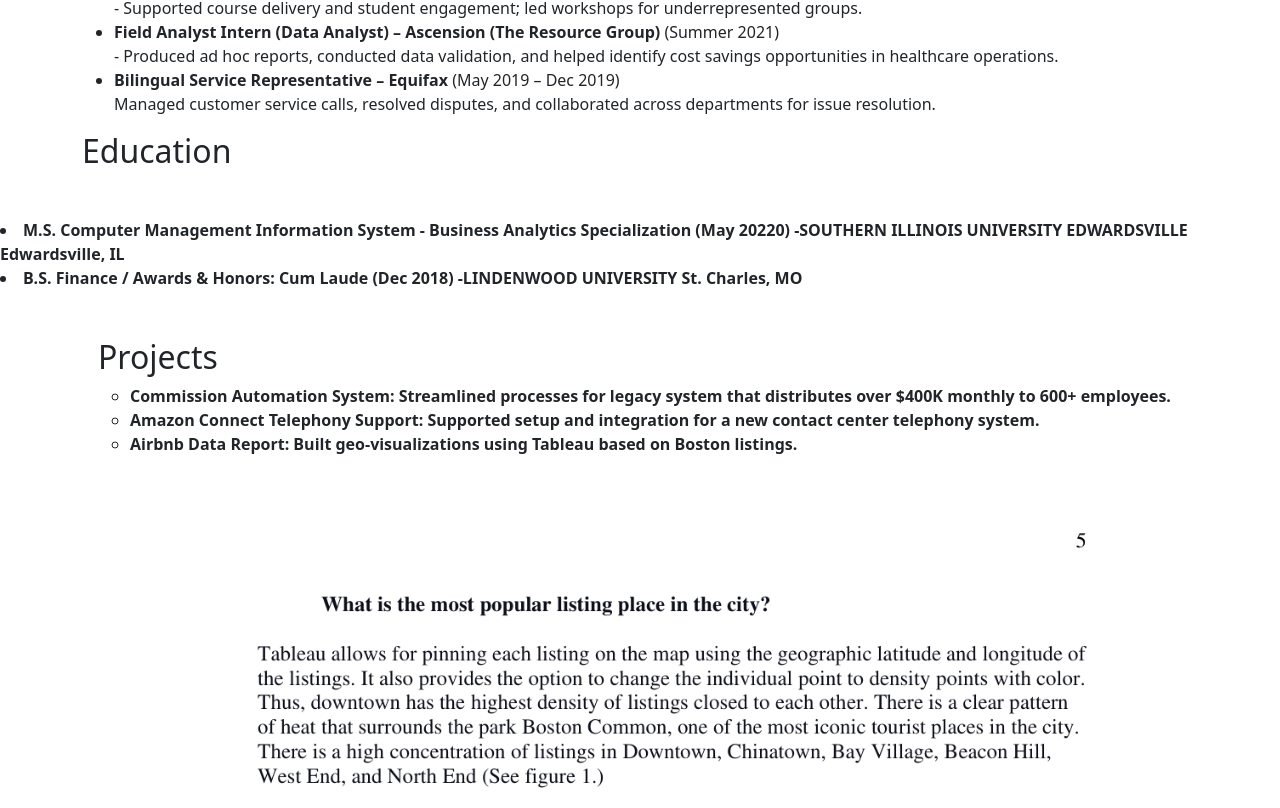
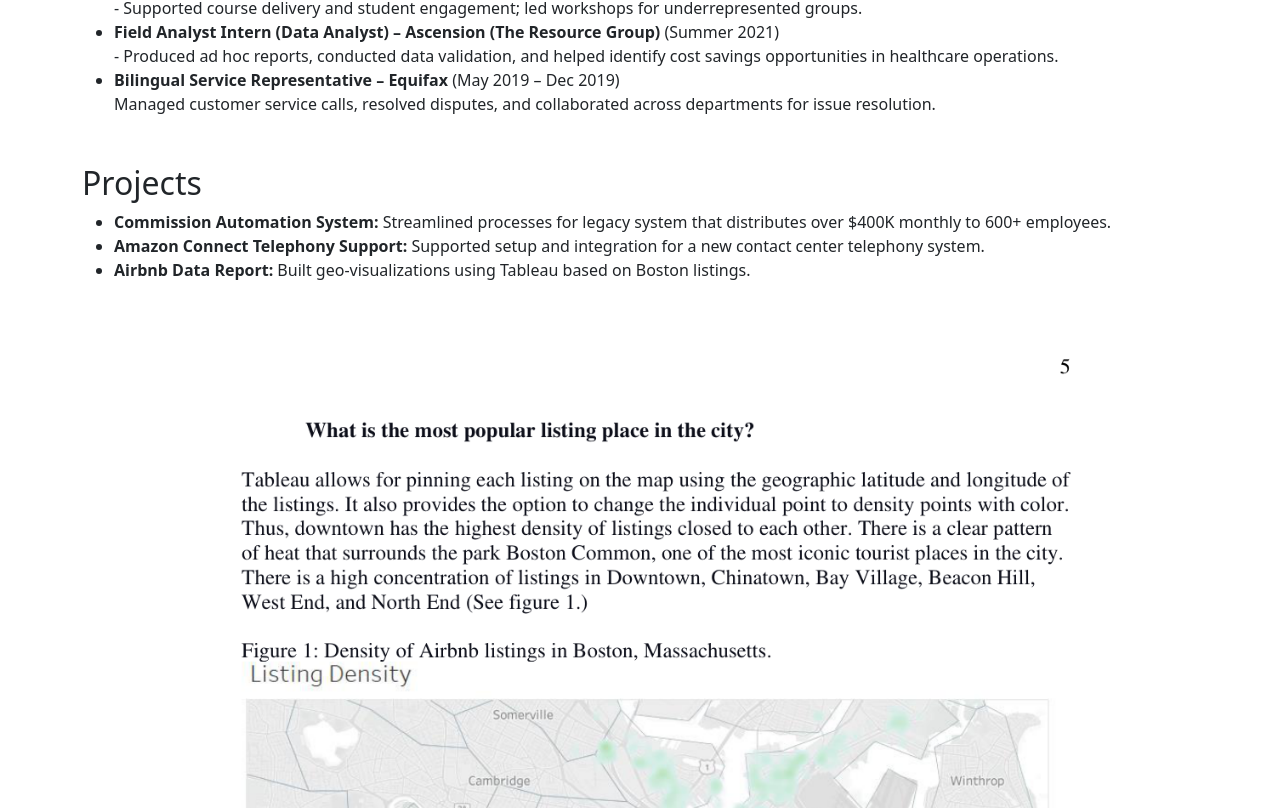
Before and after one commit to luisbarrios-data/luisbarrios-data.github.io, a plain HTML site: page index.html in a window 1280 px wide. Shown: the part 692-1500 px from the top of the page. Drawn offline with nearby package versions, Linux system fonts and the light colour scheme.

Commit message:
Update index.html

```diff
--- a/index.html
+++ b/index.html
@@ -50,15 +50,7 @@
         Managed customer service calls, resolved disputes, and collaborated across departments for issue resolution.
       </li>
     </ul>
-  <h2>Education</h2>
-    <ul>
       </section>
-      <li><strong> M.S. Computer Management Information System - Business Analytics Specialization (May 20220)
-        -SOUTHERN ILLINOIS UNIVERSITY EDWARDSVILLE Edwardsville, IL
-       <li><strong>  B.S. Finance / Awards & Honors: Cum Laude (Dec 2018)
-        -LINDENWOOD UNIVERSITY St. Charles, MO
-      </li>
-      <ul>
 
 
   <section id="projects" class="container my-5">
```
